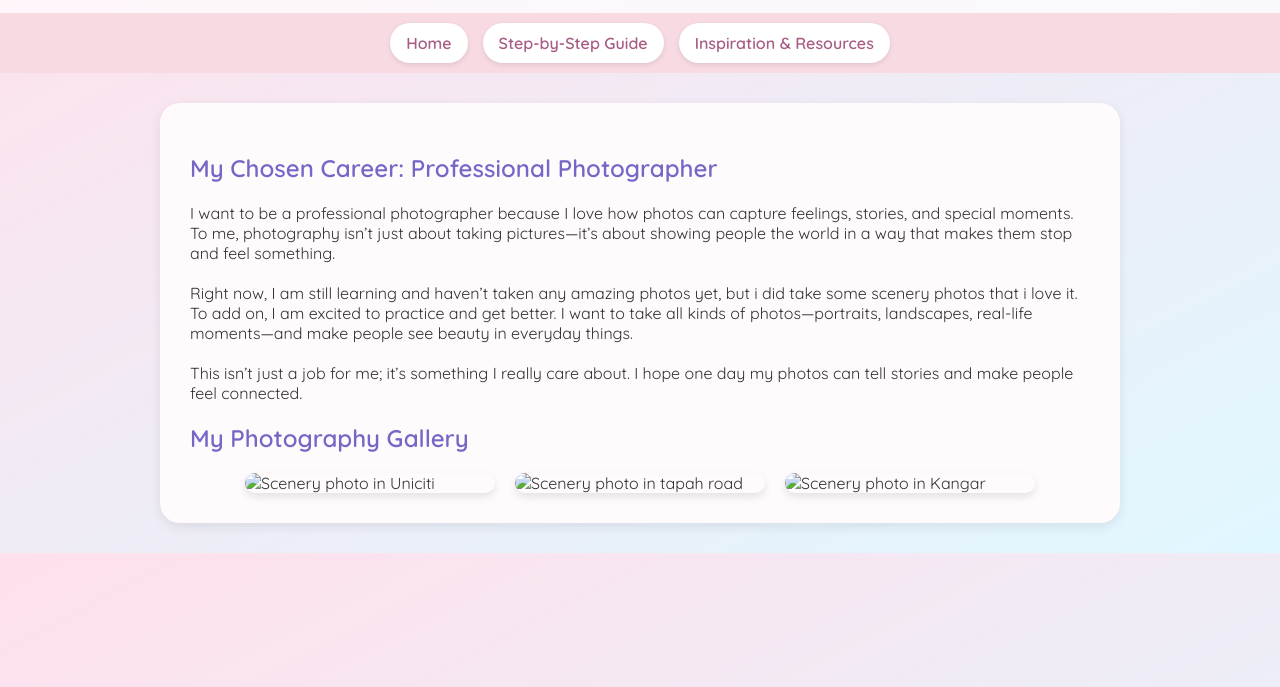
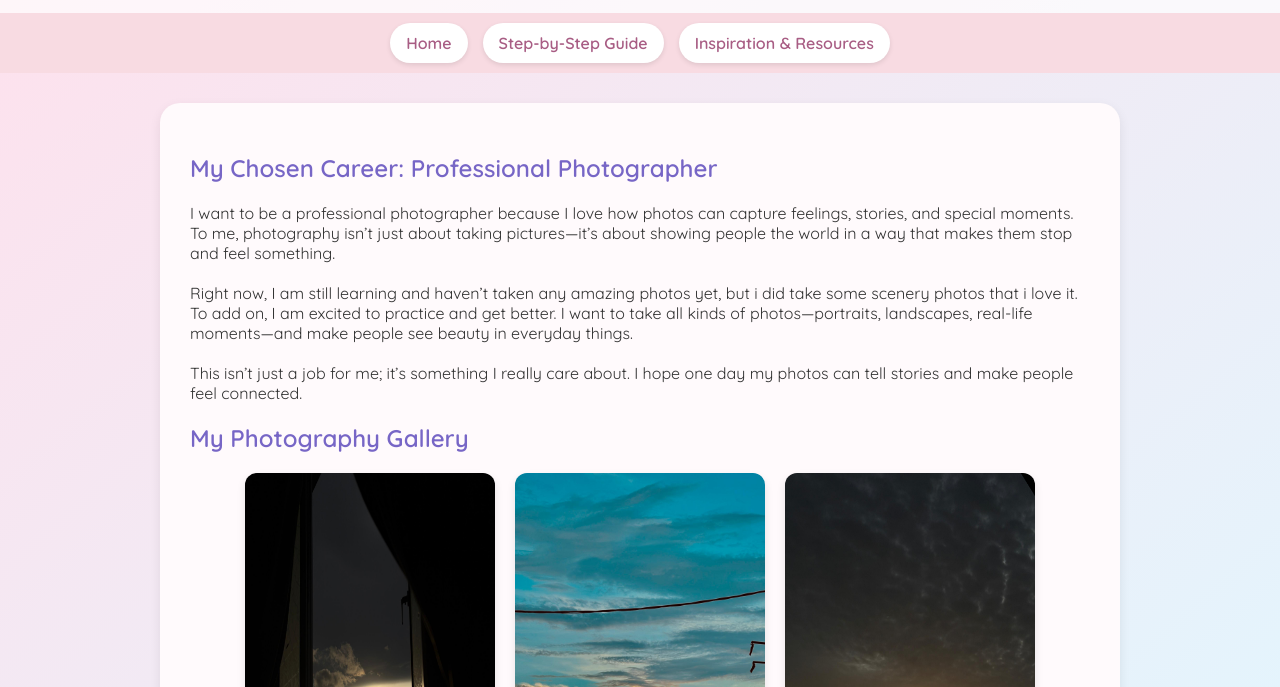
Before and after one commit to ElaineWong2025/individualassignment1, a plain HTML site: page index.html in a window 1280 px wide. Shown: the part 113-800 px from the top of the page. Drawn offline with Linux system fonts and the light colour scheme.

Commit message:
Update index.html

```diff
--- a/index.html
+++ b/index.html
@@ -25,9 +25,9 @@
 <section class="gallery">
   <h2>My Photography Gallery</h2>
   <div class="photo-grid">
-      <img src="Photos/photo 1.jpeg" alt="Scenery photo in Uniciti">
-      <img src="Photos/photo 2.jpeg" alt="Scenery photo in tapah road">
-      <img src="Photos/photo 3.jpeg" alt="Scenery photo in Kangar">
+      <img src="Photos/photo-1.jpeg" alt="Scenery photo in Uniciti">
+      <img src="Photos/photo-2.jpeg" alt="Scenery photo in tapah road">
+      <img src="Photos/photo-3.jpeg" alt="Scenery photo in Kangar">
   </div>
 </section>
   </main>
```
